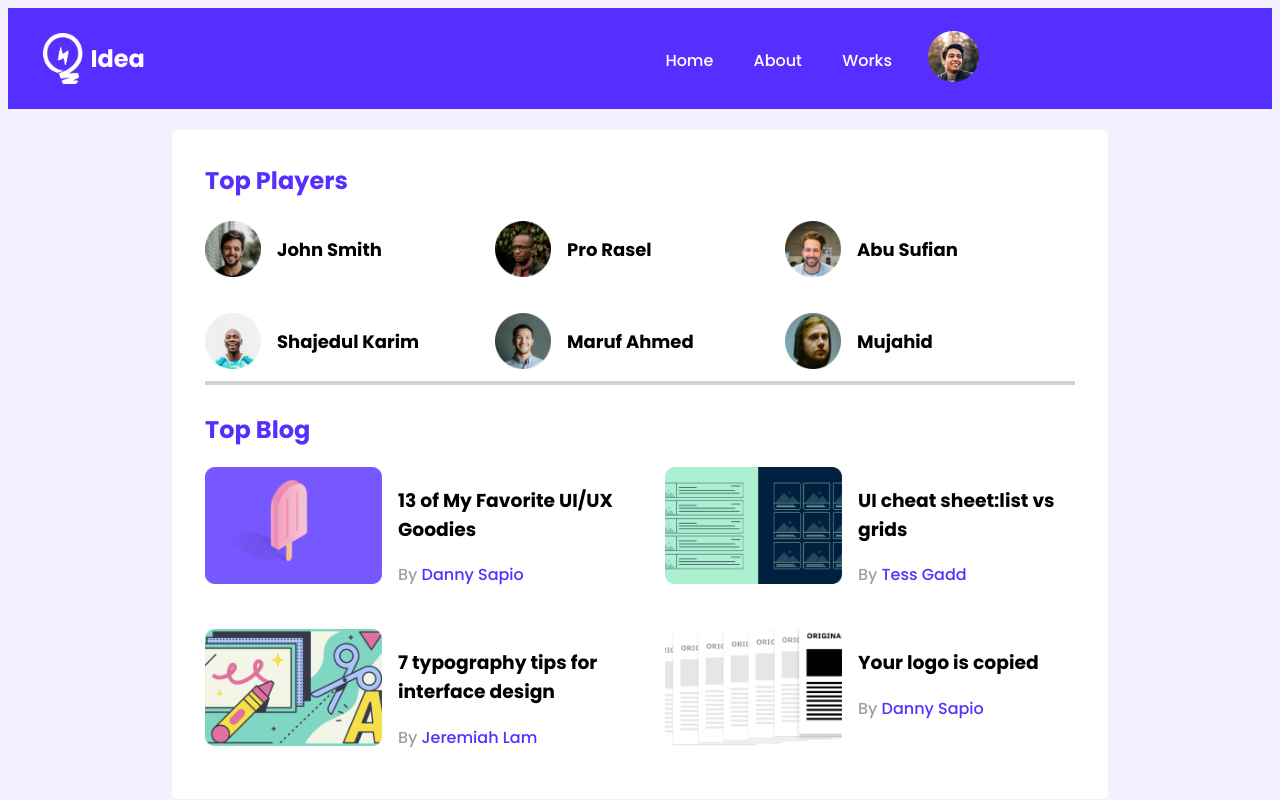
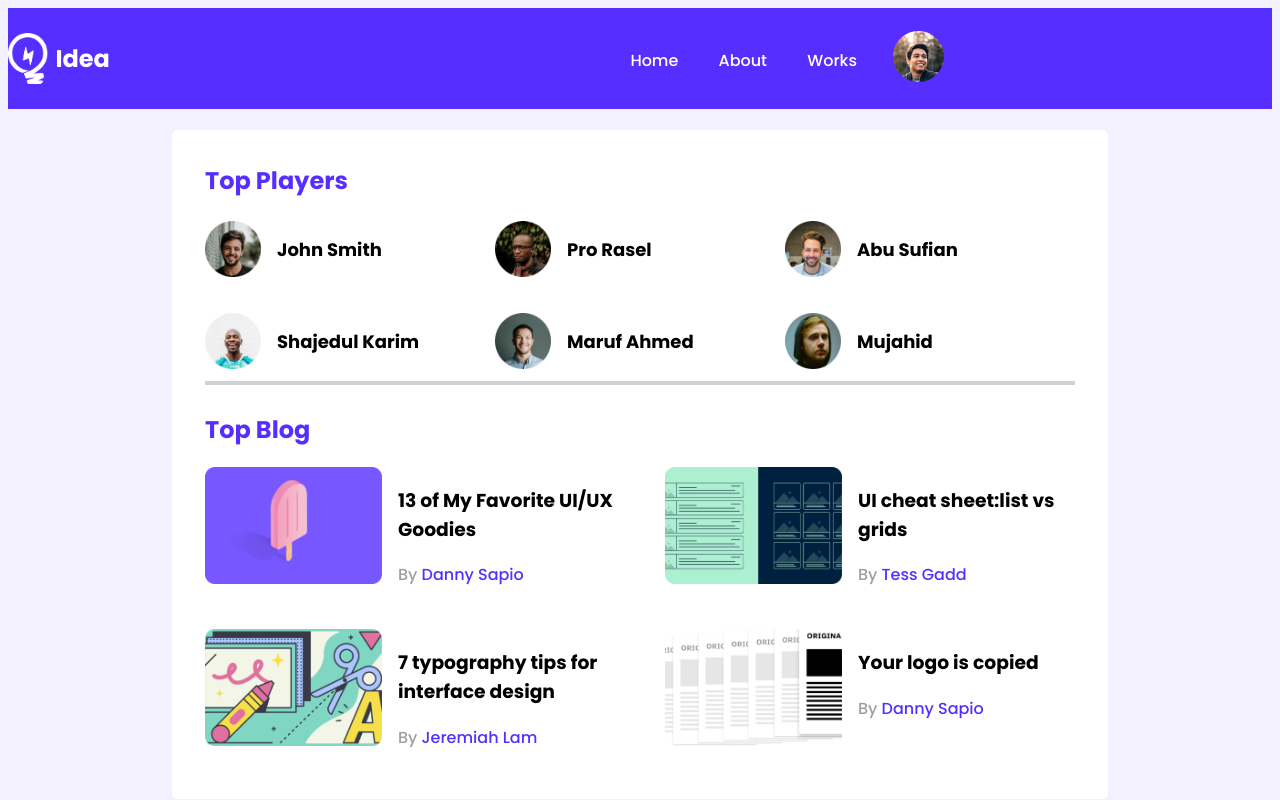
Before and after one commit to MdArshadulIslamAkond/leader-board-css3, a plain HTML site: page index.html in a window 1280 px wide. Shown: the top 800 px of the page. Drawn offline with Linux system fonts and the light colour scheme.

Commit message:
ipad device responsive

```diff
--- a/style/style.css
+++ b/style/style.css
@@ -193,7 +193,7 @@ hr {
   .header {
     width: 100%;
     margin-left: 0;
-    margin-right: 0;
+    /* margin-right: 0; */
   }
   .container {
     width: 100%;
@@ -206,6 +206,6 @@ hr {
 /* ipad pro Devices */
 @media only screen and (min-width: 993px) and (max-width: 1296px) {
   .header {
-    margin-left: 35px;
+    margin-left: 0;
   }
 }
```
